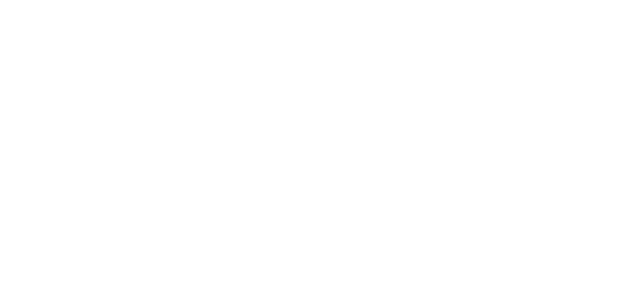
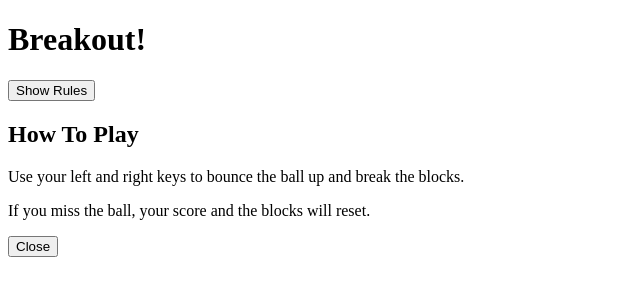
Before and after one commit to tod619/breakout_game, a plain HTML site: page index.html in a window 1280 px wide. Shown: the whole page, without its empty margins (0-640 px from the left). Drawn offline with Linux system fonts and the light colour scheme.

Commit message:
add HTML markup for project in index.html file

```diff
--- a/index.html
+++ b/index.html
@@ -8,6 +8,16 @@
     <title>Breakout Game</title>
 </head>
 <body>
+    <h1>Breakout!</h1>
+    <button id="rules-btn" class="btn rules-btn">Show Rules</button>
+    <div id="rules" class="rules">
+        <h2>How To Play</h2>
+        <p>Use your left and right keys to bounce the ball up and break the blocks.</p>
+        <p>If you miss the ball, your score and the blocks will reset.</p>
+        <button id="close-btn" class="btn">Close</button>
+    </div>
+
+    <canvas id="canvas" width="800" height="600"></canvas>
     <script src="script.js"></script>
 </body>
 </html>
```
